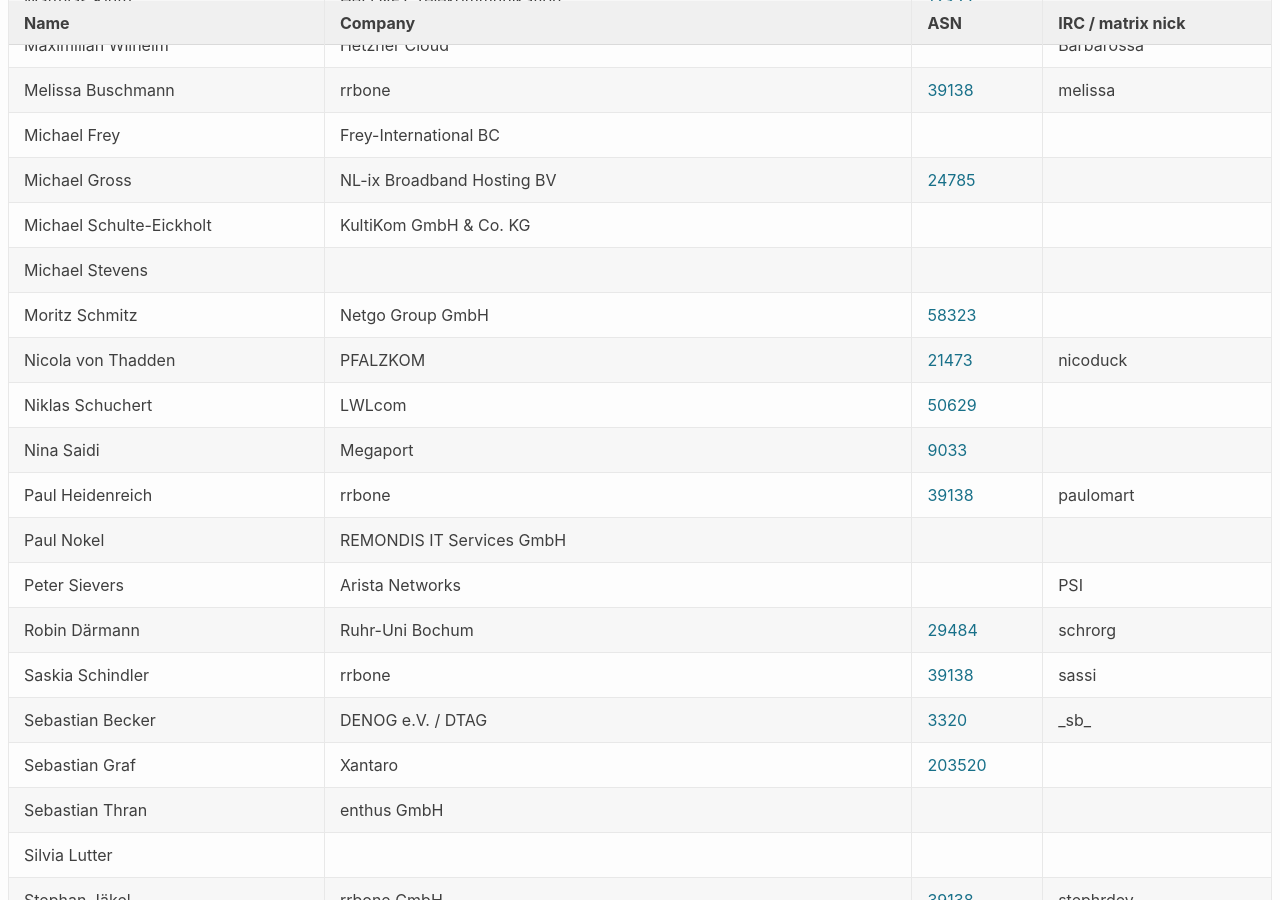
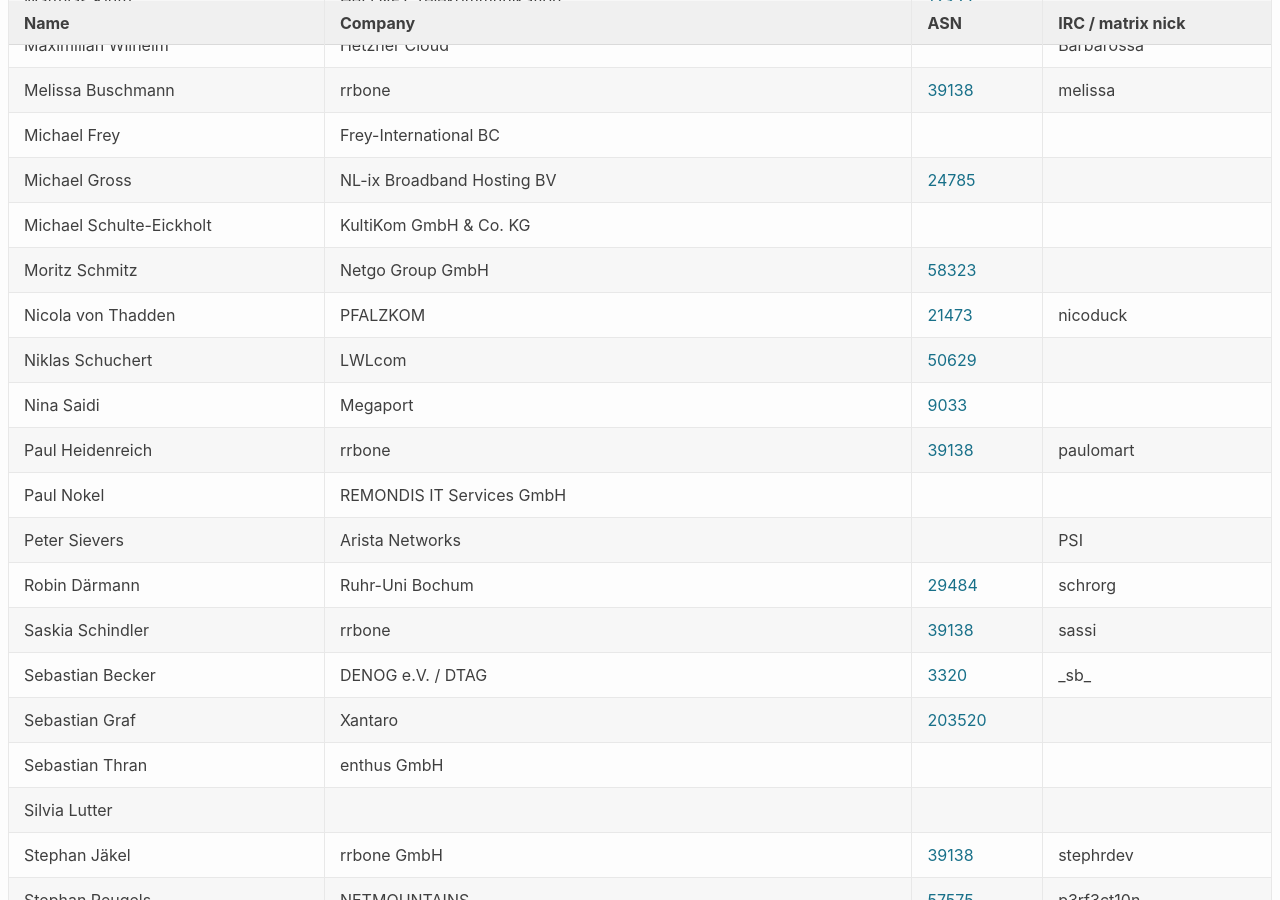
Before and after one commit to denog/pretix-attendeelist, a Jekyll site: the page built from denogmeetup25-02/index.markdown, in a window 1280 px wide and 900 px high, scrolled down 1291 px. Built offline with Jekyll 4.4.1, drawn with Linux system fonts in a browser that asks for light colours.

Commit message:
Latest data: Tue Mar 11 08:33:23 UTC 2025

```diff
--- a/_data/attendees_denogmeetup25-02.json
+++ b/_data/attendees_denogmeetup25-02.json
@@ -198,12 +198,6 @@
     "asn": null
   },
   {
-    "name": "Michael Stevens",
-    "company": null,
-    "irc": null,
-    "asn": null
-  },
-  {
     "name": "Moritz Schmitz",
     "company": "Netgo Group GmbH",
     "irc": null,
```
